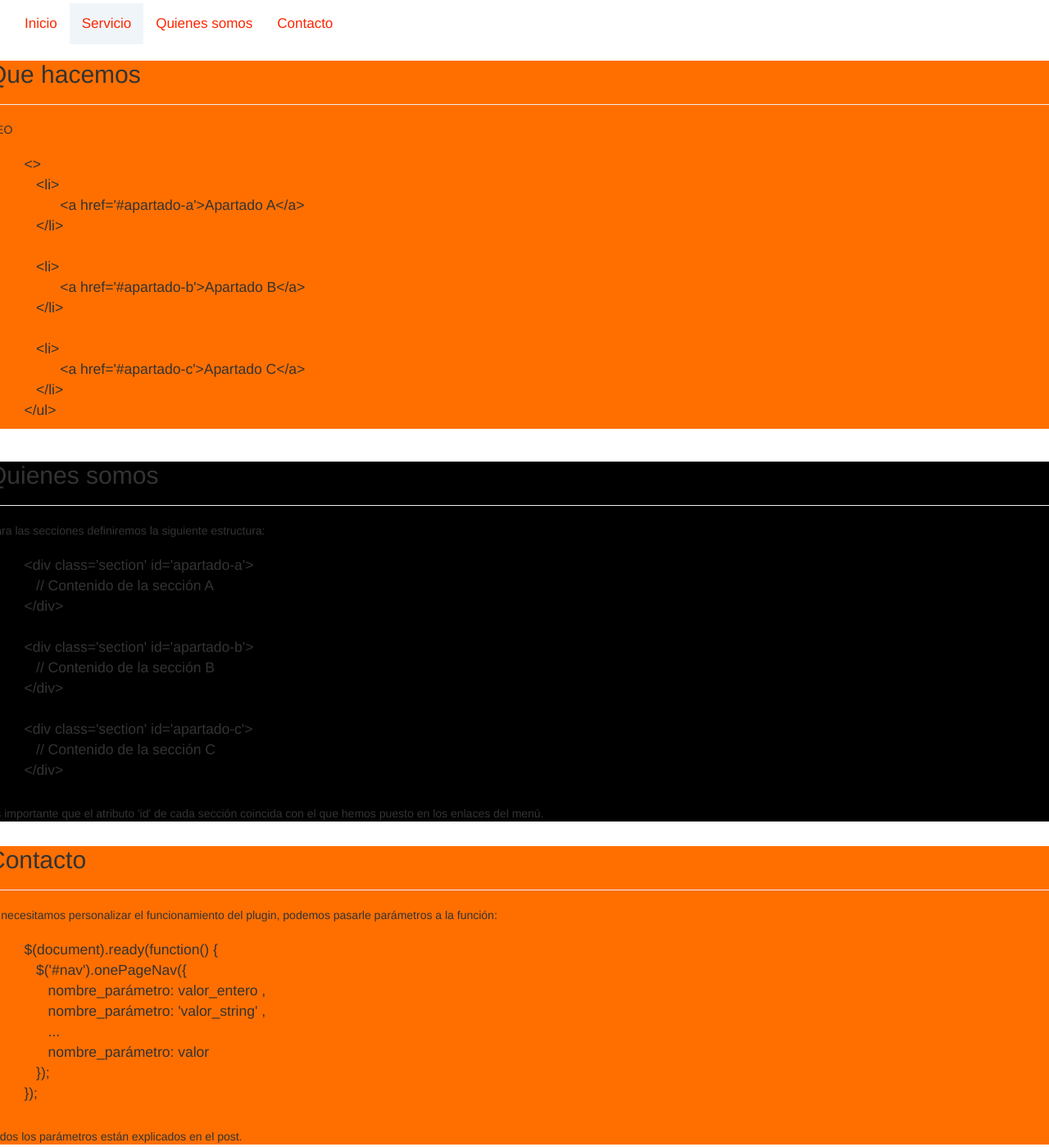
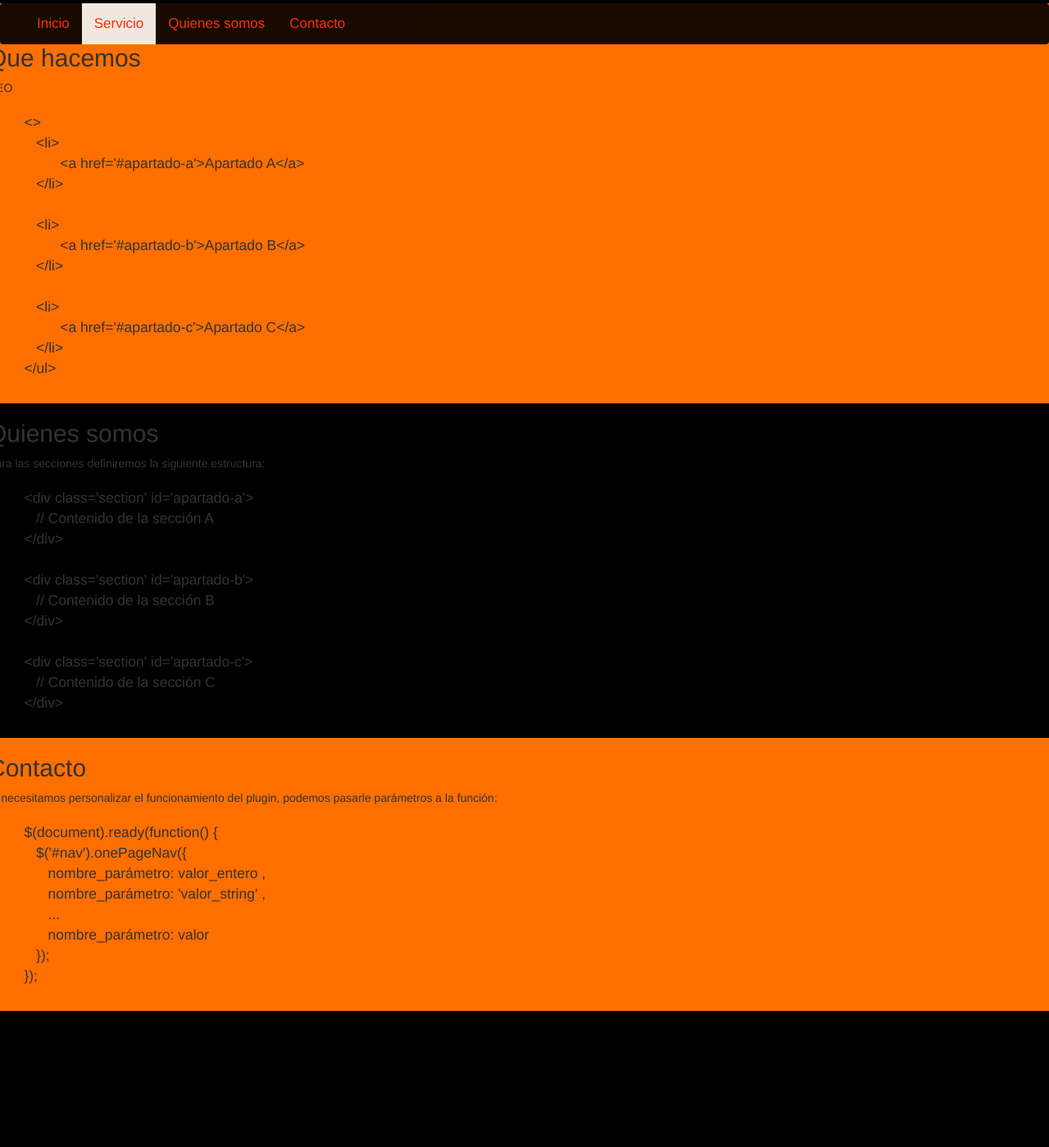
Before and after one commit to head4quality/h4q-webpage, a plain HTML site: page index.html in a window 1280 px wide. Shown: the part 416-1815 px from the top of the page at 82% size. After the commit the page ends 1649 px from the top, so only its background shows below. Drawn offline with nearby package versions, Linux system fonts and the light colour scheme; files whose address does not match are found by name.

Commit message:
Segundo commit, diseño mejorado

```diff
--- a/index.html
+++ b/index.html
@@ -16,7 +16,7 @@
       <script src="https://oss.maxcdn.com/libs/html5shiv/3.7.0/html5shiv.js"></script>
       <script src="https://oss.maxcdn.com/libs/respond.js/1.4.2/respond.min.js"></script>
   </head>
-  <body>
+  <body style="background:#000000">
 
 <!-- Responsive slider -->
 
@@ -41,24 +41,38 @@
 </ul>
 <div atd-slideshow-pagination="#another-slideshow"></div>
 	<!-- Responsive slider -->
-    <!-- NAV BAR -->
-		<div
+
+    <!-- JQUERY NAV BAR -->
+	<div id="container-nav-div" class="container col-xs-12 container-nav">
+      <nav class="navbar navbar-default menu-onepage" role="navigation">
+	  <div class="container-fluid">
+		<!-- Brand and toggle get grouped for better mobile display -->
+		<div class="navbar-header">
+		  <button type="button" class="navbar-toggle" data-toggle="collapse" data-target="#bs-example-navbar-collapse-1">
+			<span class="sr-only">Toggle navigation</span>
+			<span class="icon-bar"></span>
+			<span class="icon-bar"></span>
+			<span class="icon-bar"></span>
+		  </button>
+		</div>
+
 		<!-- NAV LINKS (MENU) -->
 		<div class="collapse navbar-collapse" id="bs-example-navbar-collapse-1">
 		  <ul id="onepage-nav" class="nav navbar-nav">
-				<li><a href="#slides">Inicio</a></li>
+			<li><a href="#slider">Inicio</a></li>
 			<li><a href="#onepage-servicio">Servicio</a></li>
 			<li><a href="#onepage-secciones">Quienes somos</a></li>
 			<li><a href="#onepage-adv-script">Contacto</a></li>
 		  </ul>
 		</div><!-- /.navbar-collapse -->
-
+	  </div><!-- /.container-fluid -->
+	</nav>
+	</div>
 	<!-- /jQUERY NAV BAR -->
 
-	  <div class="row">
+	  <div class="row" style="background:#FF6F00">
         <div id="onepage-servicio" class="section">
 			<h2>Que hacemos</h2>
-			<hr>
 			<p>CEO</p>
 			<blockquote>
 			<p>
@@ -80,10 +94,9 @@
         </div>
       </div>
 
-	  <div class="row">
+	  <div class="row" style="background:#000000">
         <div id="onepage-secciones" class="section">
 			<h2>Quienes somos</h2>
-			<hr>
 			<p>Para las secciones definiremos la siguiente estructura:</p>
 			<blockquote>
 			<p>
@@ -100,17 +113,14 @@
 			&nbsp;&nbsp;&nbsp; <span class="html-code">&lt;/div&gt;</span>
 			</p>
 			</blockquote>
-			<p>Es importante que el atributo 'id' de cada sección coincida con el que hemos puesto en los enlaces del menú.</p>
         </div>
       </div>
 
-	  <div class="row">
+	  <div class="row" style="background:#FF6F00">
         <div id="onepage-adv-script" class="section">
 			<h2>Contacto</h2>
-			<hr>
 			<p>Si necesitamos personalizar el funcionamiento del plugin, podemos pasarle parámetros a la función:</p>
 			<blockquote>
-			<p>
 			&nbsp;&nbsp;&nbsp; $(document).ready(function() {<br/>
 			&nbsp;&nbsp;&nbsp;&nbsp;&nbsp;&nbsp; $('#nav').onePageNav({<br/>
 			&nbsp;&nbsp;&nbsp;&nbsp;&nbsp;&nbsp;&nbsp;&nbsp;&nbsp; nombre_parámetro: valor_entero ,<br/>
@@ -121,7 +131,6 @@
 			&nbsp;&nbsp;&nbsp; });
 			</p>
 			</blockquote>
-			<p>Todos los parámetros están explicados en el post.</p>
         </div>
       </div>
     </div>
```
Lines whose indentation alone changed are shown as unchanged.
